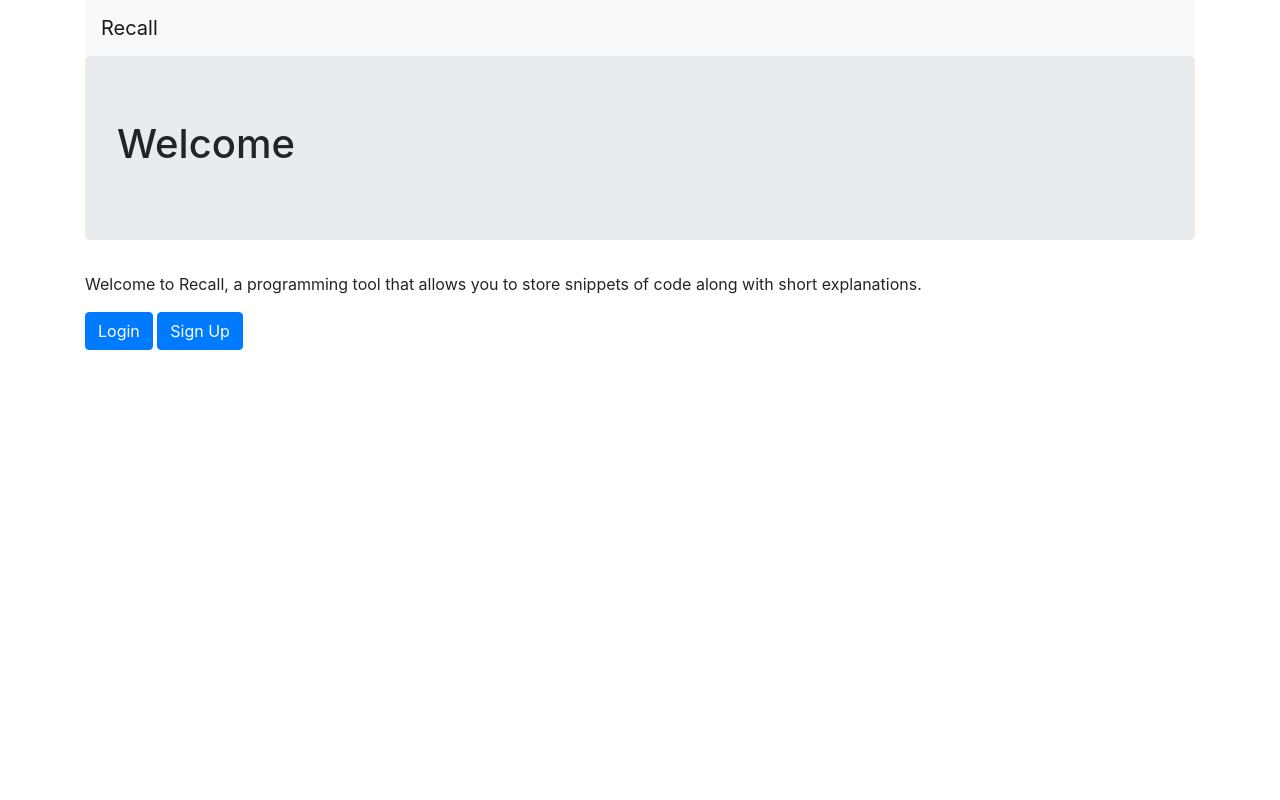
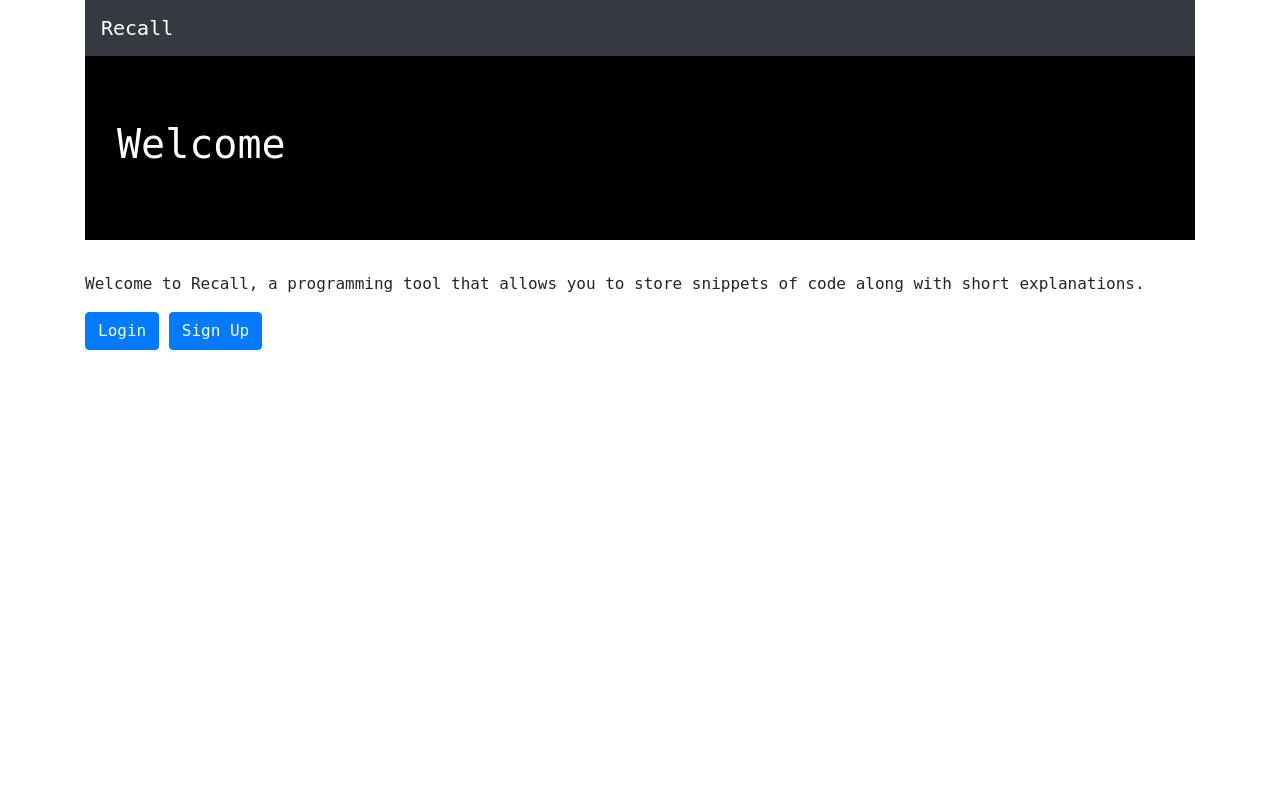
Before and after one commit to danielpyon/recall, a Django app: page /app/ in a window 1280 px wide. Run offline with Django 3.2, Linux system fonts and the light colour scheme; some libraries are stand-ins or nearby versions.

Commit message:
better theme

```diff
--- a/app/templates/app/snippet_form.html
+++ b/app/templates/app/snippet_form.html
@@ -62,8 +62,6 @@
         <input class="btn btn-primary btn-lg btn-block" type="submit" value="Submit">
     </div>
 </form>
-
-<br>
 
 <script src="https://cdnjs.cloudflare.com/ajax/libs/ace/1.4.12/ace.js" integrity="sha512-GZ1RIgZaSc8rnco/8CXfRdCpDxRCphenIiZ2ztLy3XQfCbQUSCuk8IudvNHxkRA3oUg6q0qejgN/qqyG1duv5Q==" crossorigin="anonymous" referrerpolicy="no-referrer"></script>
 <script src="https://cdnjs.cloudflare.com/ajax/libs/ace/1.4.12/ext-modelist.min.js" integrity="sha512-DVhsjVBjwWmU6Tb43nTK5ZhIUVdwOEiKPm8KTk3pE28oN/ZUGCJm7ufcUZq8yo2uYFkNfPZ9aed16cAKEj/2gw==" crossorigin="anonymous" referrerpolicy="no-referrer"></script>
--- a/app/templates/base_generic.html
+++ b/app/templates/base_generic.html
@@ -9,9 +9,24 @@
 
     <link rel="stylesheet" href="https://stackpath.bootstrapcdn.com/bootstrap/4.1.3/css/bootstrap.min.css" integrity="sha384-MCw98/SFnGE8fJT3GXwEOngsV7Zt27NXFoaoApmYm81iuXoPkFOJwJ8ERdknLPMO" crossorigin="anonymous">
 
-    <link rel="stylesheet" type="text/css" href="{% static 'app/style.css' %}">
     <link rel="stylesheet" type="text/css" href="{% static 'app/sidebars.css' %}">
     <link rel="stylesheet" type="text/css" href="{% static 'app/svgicons.css' %}">
+
+    <style>
+        body {
+            font-family: 'monospace', sans-serif !important;
+
+            background: white;
+        }
+        .jumbotron {
+            background-color: rgb(0, 0, 0);
+            border-radius: 0 !important;
+            color: white;
+        }
+        .header {
+            background-color: black;
+        }
+    </style>
 
     <title>{% block title %}Recall{% endblock %}</title>
 </head>
@@ -19,7 +34,7 @@
 
 <body>
     <div class="container">
-        <nav class="navbar navbar-expand-lg navbar-light bg-light">
+        <nav class="navbar navbar-expand-lg navbar-dark bg-dark">
             <a class="navbar-brand" href="{% url 'app:index' %}">Recall</a>
             <button class="navbar-toggler" type="button" data-toggle="collapse" data-target="#navbarSupportedContent" aria-controls="navbarSupportedContent" aria-expanded="false" aria-label="Toggle navigation">
                 <span class="navbar-toggler-icon"></span>
@@ -50,7 +65,7 @@
                 </ul>
                 <form class="form-inline my-2 my-lg-0">
                 <input class="form-control mr-sm-2" type="search" placeholder="Search" aria-label="Search">
-                <button class="btn btn-outline-success my-2 my-sm-0" type="submit">Search</button>
+                <button class="btn btn-secondary my-2 my-sm-0" type="submit">Search</button>
                 </form>
             </div>
             {% endif %}
@@ -74,6 +89,7 @@
             {% endif %}
         {% endblock %}
 
+        <br>
     </div>
 
     <script src="https://code.jquery.com/jquery-3.3.1.slim.min.js" integrity="sha384-q8i/X+965DzO0rT7abK41JStQIAqVgRVzpbzo5smXKp4YfRvH+8abtTE1Pi6jizo" crossorigin="anonymous"></script>
--- a/app/templates/index.html
+++ b/app/templates/index.html
@@ -9,8 +9,8 @@
         </div>
         <div class="row align-items-center">
             <div class="col">
-                <a class="btn btn-primary" href="{% url 'app:snippet-add' %}">Add new snippet</a>
-                <a class="btn btn-primary" href="{% url 'app:tag-add' %}">Add new tag</a>
+                <a class="btn btn-dark" href="{% url 'app:snippet-add' %}">Add new snippet</a>
+                <a class="btn btn-dark" href="{% url 'app:tag-add' %}">Add new tag</a>
             </div>
         </div>
     {% else %}
```
Also changed, not shown: app/static/app/style.css (deleted).
